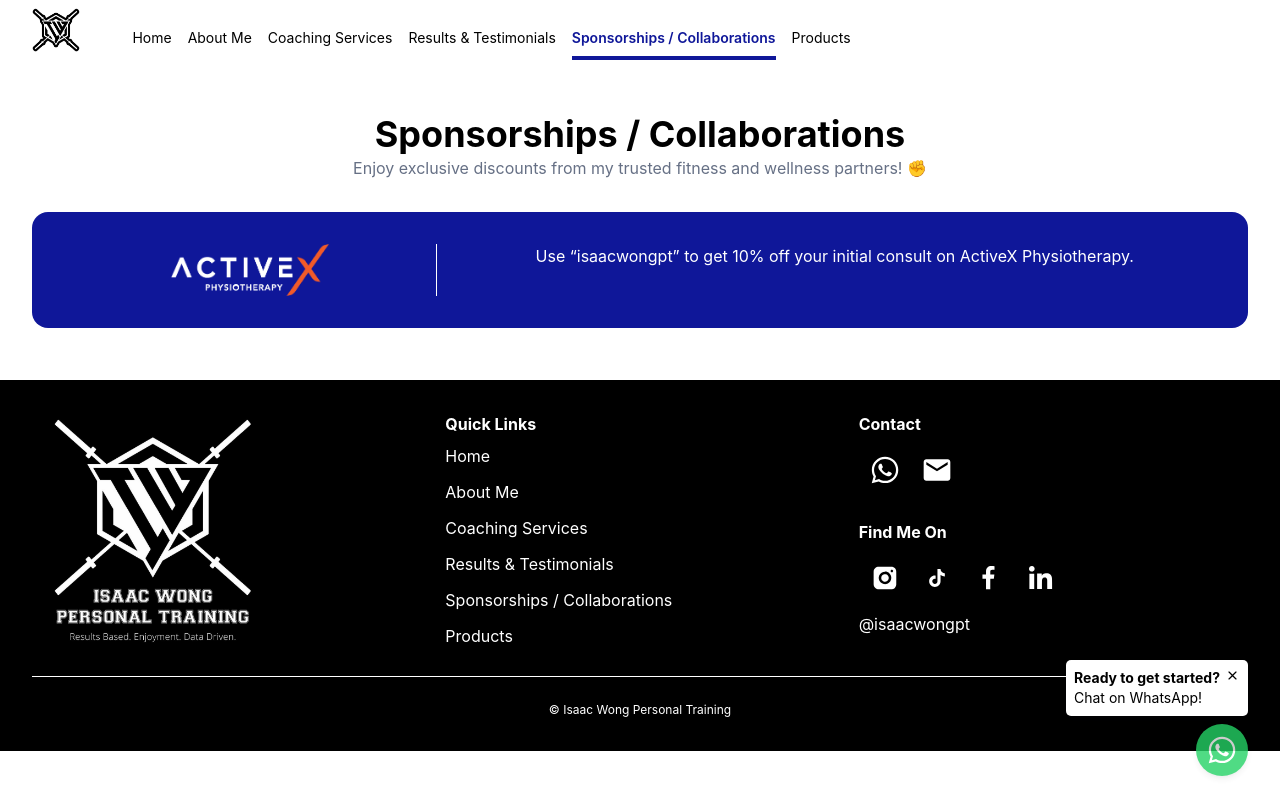
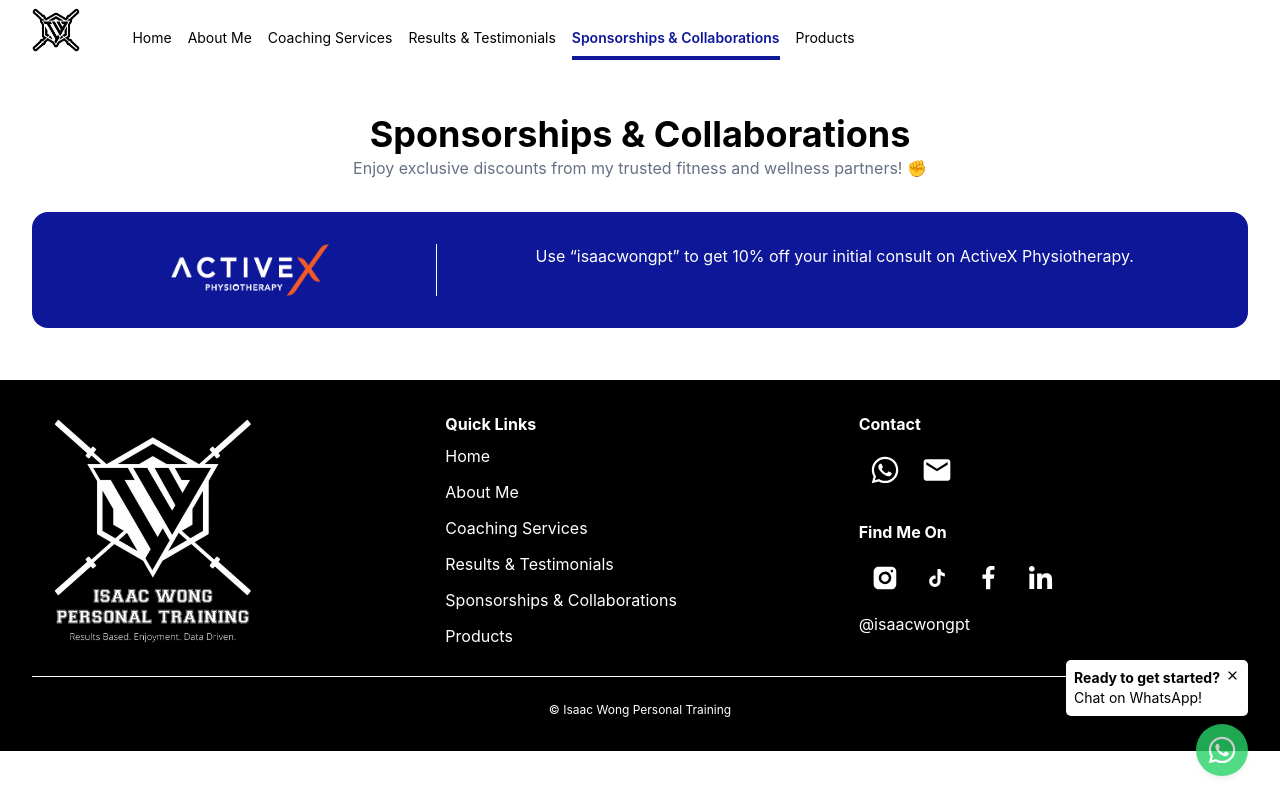
Before and after one commit to AmandineH/isaac-wong-pt, a Nuxt app: page /sponsorships-collaborations in a window 1280 px wide. Built offline with nearby package versions, Linux system fonts and the light colour scheme.

Commit message:
Update text

```diff
--- a/src/components/Footer.vue
+++ b/src/components/Footer.vue
@@ -137,7 +137,7 @@ export default {
         {
           key: "sponsorships-collaborations",
           href: "/sponsorships-collaborations",
-          label: "Sponsorships / Collaborations",
+          label: "Sponsorships & Collaborations",
         },
         {
           key: "products",
--- a/src/components/Topbar.vue
+++ b/src/components/Topbar.vue
@@ -181,7 +181,7 @@ export default {
         {
           key: "sponsorships-collaborations",
           href: "/sponsorships-collaborations",
-          label: "Sponsorships / Collaborations",
+          label: "Sponsorships & Collaborations",
         },
         {
           key: "products",
--- a/src/pages/sponsorships-collaborations.vue
+++ b/src/pages/sponsorships-collaborations.vue
@@ -4,7 +4,7 @@
     :class="isLg ? 'py-52px px-32px' : 'py-32px px-24px'"
   >
     <div :class="isLg ? 'mb-32px' : 'mb-24px'">
-      <p class="text-black display-md-bold text-center">Sponsorships / Collaborations</p>
+      <p class="text-black display-md-bold text-center">Sponsorships & Collaborations</p>
       <p class="text-md-regular text-gray-500 text-center max-w-800px mx-auto">
         Enjoy exclusive discounts from my trusted fitness and wellness partners! ✊
       </p>
```
